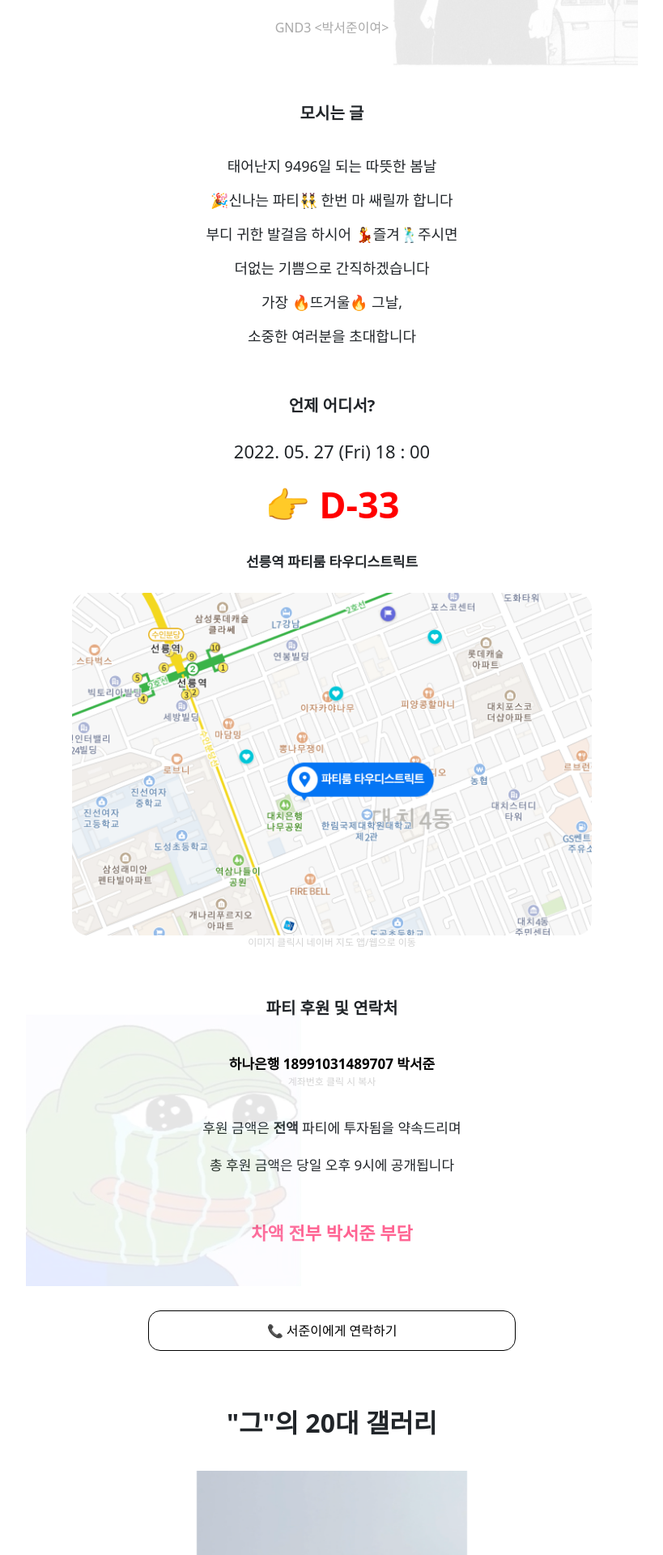
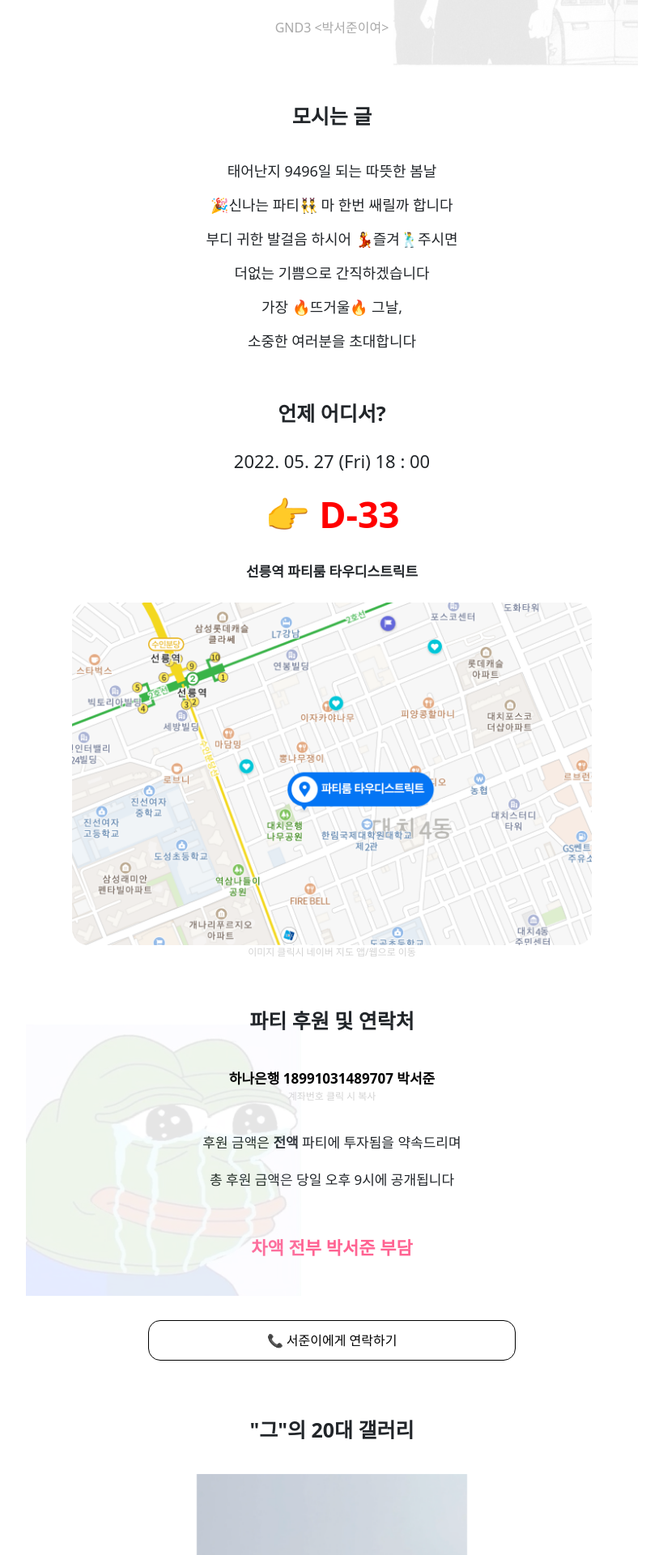
Before and after one commit to GND3/seojun.me, a React (Create React App) app: page / in a window 1280 px wide. Shown: the part 1280-3200 px from the top of the page at 81% size, without its empty margins (230-1049 px from the left). Built offline with nearby package versions, Linux system fonts and the light colour scheme.

Commit message:
feat: open graph meta data 추가 (이미지는 S3 올린 이후 추가)

```diff
--- a/public/index.html
+++ b/public/index.html
@@ -7,6 +7,14 @@
     <meta name="theme-color" content="#000000" />
     <meta name="description" content="Web site created using create-react-app" />
     <link rel="apple-touch-icon" href="%PUBLIC_URL%/logo192.png" />
+
+    <meta property="og:title" content="귀준이 띠빠진날" />
+    <meta property="og:description" content="띠준, 그의 탄신일" />
+    <meta property="og:type" content="website" />
+    <meta property="og:url" content="http://seojun.me" />
+    <!-- TODO: S3 이미지 등록해서 노출하기 -->
+    <!-- <meta property="og:image" content="" /> -->
+
     <!--
       manifest.json provides metadata used when your web app is installed on a
       user's mobile device or desktop. See https://developers.google.com/web/fundamentals/web-app-manifest/
--- a/src/components/DonationParagraph/DonationParagraph.css
+++ b/src/components/DonationParagraph/DonationParagraph.css
@@ -9,7 +9,7 @@
 }
 
 .donation_paragraph_title {
-  font-size: 20px;
+  font-size: 25px;
   font-weight: bold;
 }
 
--- a/src/components/Gallery/Gallery.css
+++ b/src/components/Gallery/Gallery.css
@@ -8,7 +8,7 @@
 }
 
 .gallery_area_title {
-  font-size: 20;
+  font-size: 25px;
   font-weight: bold;
   margin-bottom: 20px;
 }
--- a/src/components/OpenParagraph/OpenParagraph.css
+++ b/src/components/OpenParagraph/OpenParagraph.css
@@ -6,7 +6,7 @@
 }
 
 .open_paragraph_title {
-  font-size: 20px;
+  font-size: 25px;
   font-weight: bold;
   margin-bottom: 40px;
 }
--- a/src/components/OpenParagraph/OpenParagraph.tsx
+++ b/src/components/OpenParagraph/OpenParagraph.tsx
@@ -6,7 +6,7 @@ const OpenParagraph = (): JSX.Element => {
     <div className="open_paragraph">
       <h2 className="open_paragraph_title">모시는 글</h2>
       <span className="open_paragraph_text">태어난지 9496일 되는 따뜻한 봄날</span>
-      <span className="open_paragraph_text">🎉신나는 파티👯‍♂️ 한번 마 쌔릴까 합니다</span>
+      <span className="open_paragraph_text">🎉신나는 파티👯‍♂️ 마 한번 쌔릴까 합니다</span>
       <span className="open_paragraph_text">부디 귀한 발걸음 하시어 💃즐겨🕺주시면</span>
       <span className="open_paragraph_text">더없는 기쁨으로 간직하겠습니다</span>
       <span className="open_paragraph_text">가장 🔥뜨거울🔥 그날,</span>
--- a/src/components/PlaceTimeParagraph/PlaceTimeParagraph.css
+++ b/src/components/PlaceTimeParagraph/PlaceTimeParagraph.css
@@ -6,7 +6,7 @@
 }
 
 .place_time_paragraph_title {
-  font-size: 20px;
+  font-size: 25px;
   font-weight: bold;
 }
 
```
